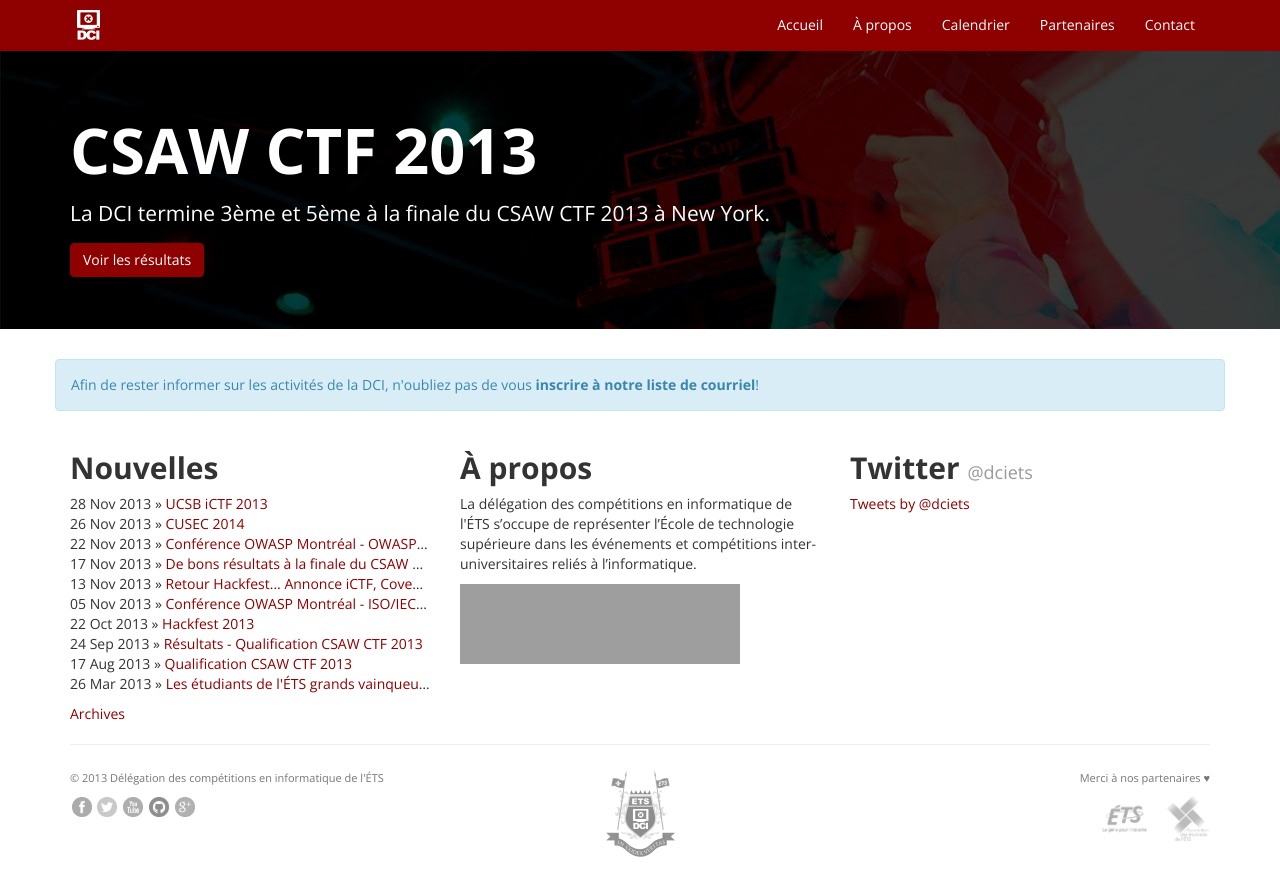
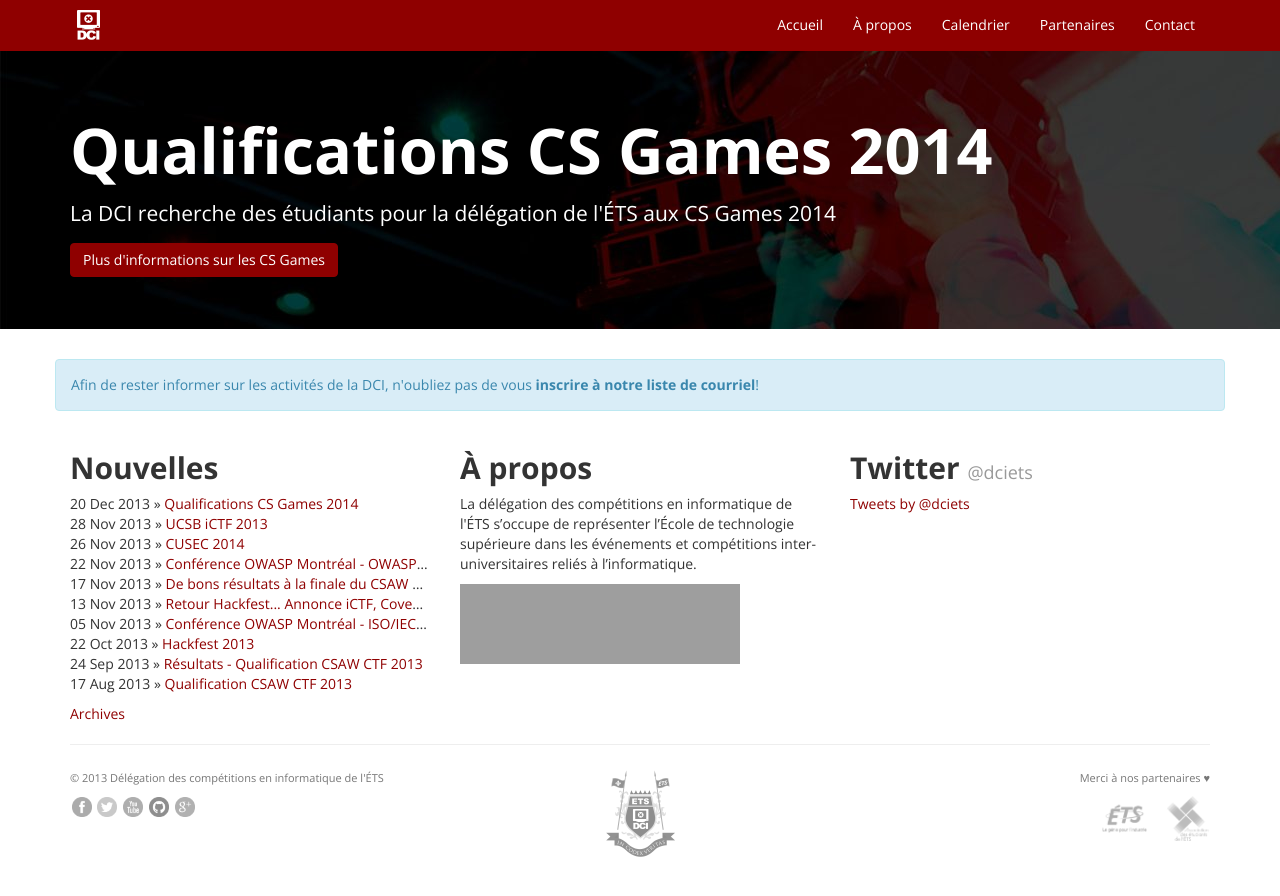
Before and after one commit to dciets/dciets.github.io, a Jekyll site: the page built from index.html, in a window 1280 px wide. Shown: the top 896 px of the page. Built offline with Jekyll 4.4.1, drawn with Linux system fonts in a browser that asks for light colours; Markdown is read by kramdown in place of the engine named in the settings; comment, search, counter and statistics services are not loaded; grey boxes are pictures that could not be loaded.

Commit message:
Add new post about CS Games 2014

```diff
--- a/index.html
+++ b/index.html
@@ -5,9 +5,9 @@
 <!-- Jumbotron -->
 <div class='jumbotron'>
   <div class='container'>
-    <h1>CSAW CTF 2013</h1>
-    <div class='p'>La DCI termine 3&egrave;me et 5&egrave;me &agrave; la finale du CSAW CTF 2013 à New York.</div>
-    <a class='btn btn-primary btn-md' href='/news/2013/11/17/resultats-finaux-csaw/'>Voir les r&eacute;sultats</a>
+    <h1>Qualifications CS Games 2014</h1>
+    <div class='p'>La DCI recherche des &eacute;tudiants pour la d&eacute;l&eacute;gation de l'&Eacute;TS aux CS Games 2014</div>
+    <a class='btn btn-primary btn-md' href='/news/2013/12/20/qualifications-cs-games-2014/'>Plus d'informations sur les CS Games</a>
   </div>
 </div>
 <div class='container'>
```
Also changed, not shown: news/_posts/2013-12-20-qualifications-cs-games-2014.markdown (added, +45 -0 lines), img/news/another-castle.png (added).
